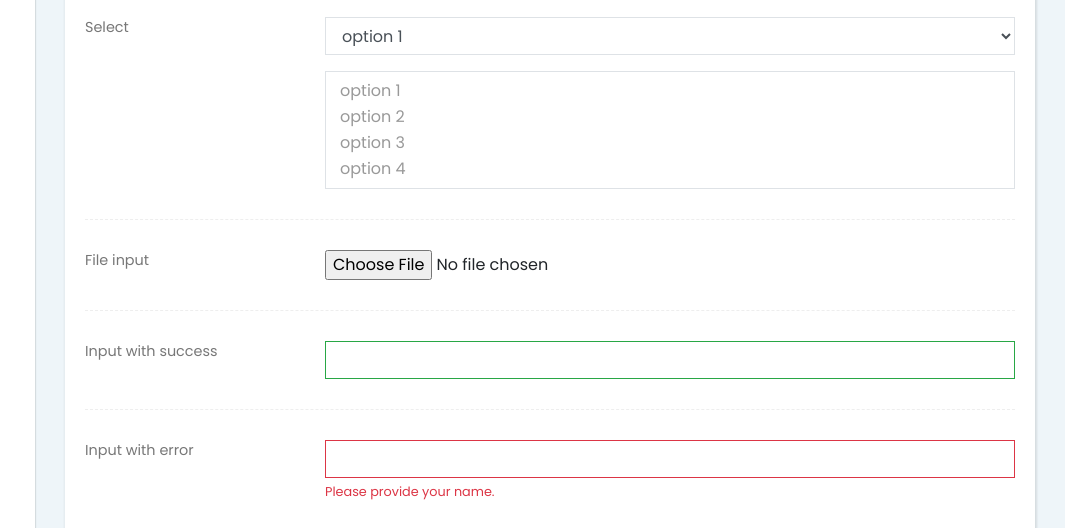
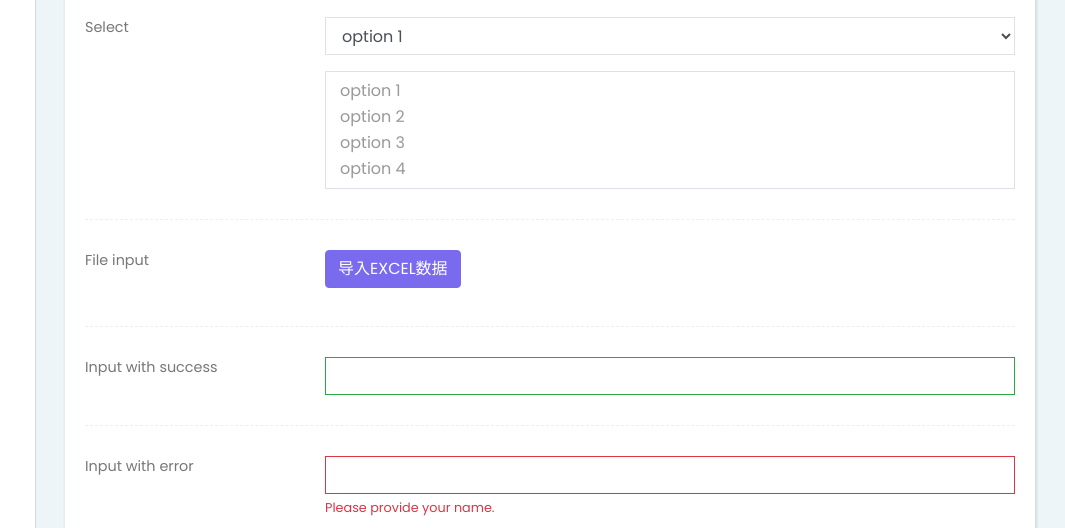
Before and after one commit to ArjenCole/SMEDI_CIDataPlatform, a Python web app: template templates/forms.html in a window 1280 px wide. Shown: the part 1963-2491 px from the top of the page, without its empty margins (215-1280 px from the left). Run offline with Jinja, Linux system fonts and the light colour scheme; the template is opened without the code that fills it, so the values that code supplies are empty; some libraries are stand-ins or nearby versions.

Commit message:
美化上传文件按钮

```diff
--- a/templates/forms.html
+++ b/templates/forms.html
@@ -448,7 +448,11 @@
                         <div class="form-group row">
                           <label for="fileInput" class="col-sm-3 form-control-label">File input</label>
                           <div class="col-sm-9">
-                            <input id="fileInput" type="file" class="form-control-file">
+                            <!--input id="fileInput" type="file" class="form-control-file"-->
+                            <label id="realBtn" class="btn btn-primary">
+                                 <input type="file" id="fileInput" class="form-control-file" style="left:-9999px;position:absolute;">
+                                 <span>导入EXCEL数据</span>
+                            </label>
                           </div>
                         </div>
                         <div class="line"></div>
```
